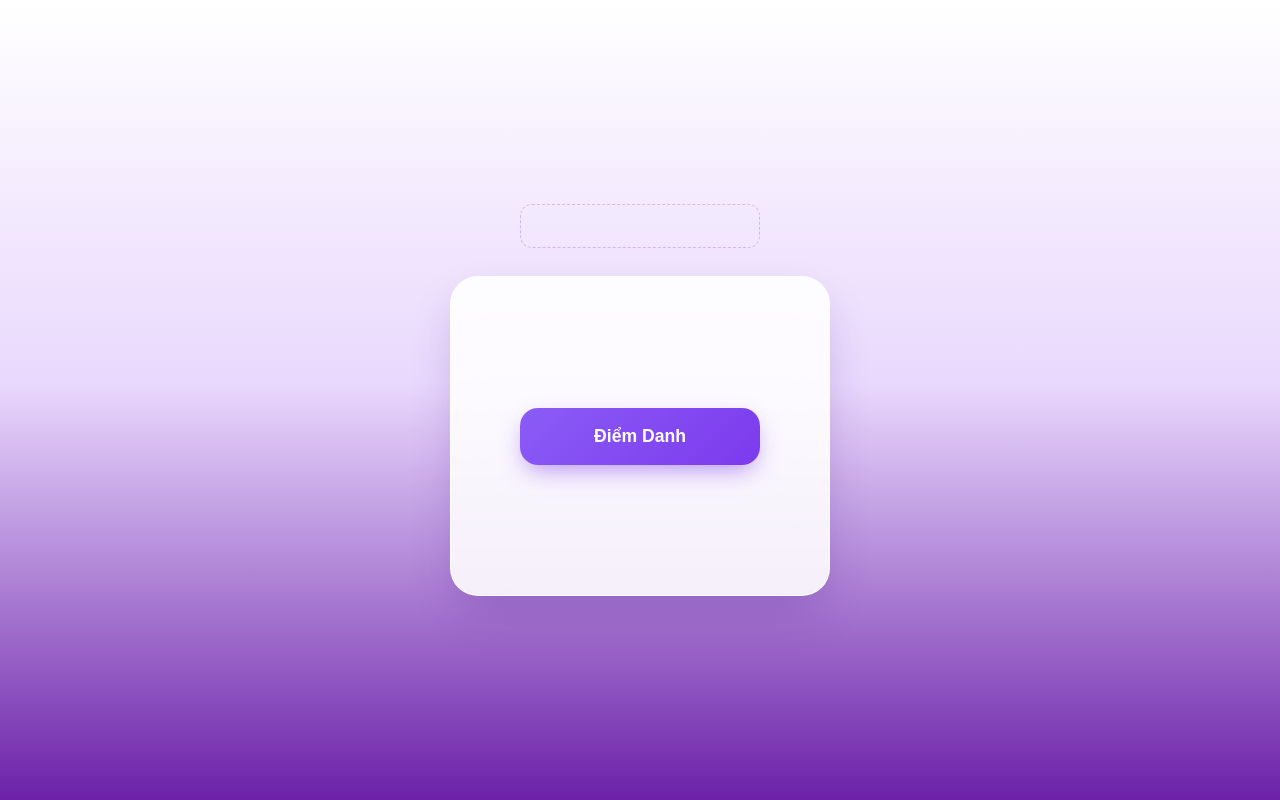
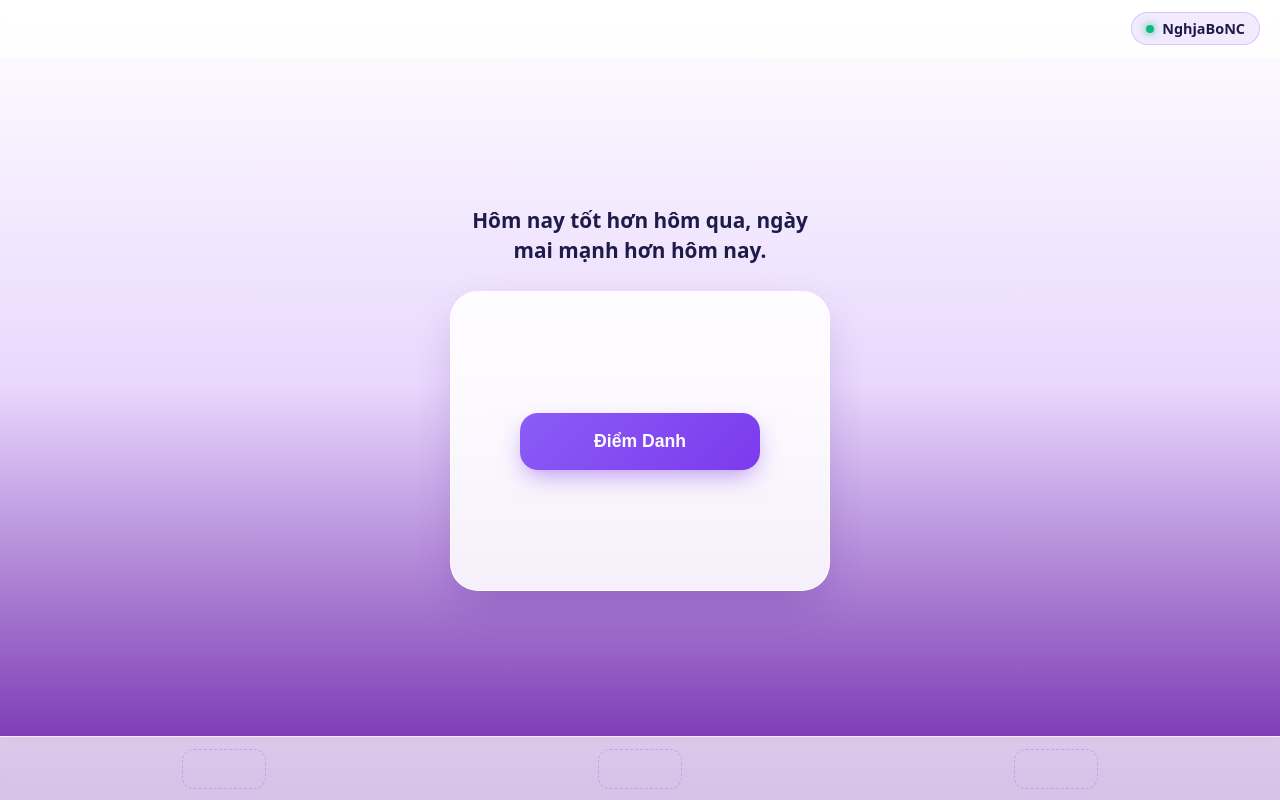
Before and after one commit to NghjaBoNC/Diem-danh, a plain HTML site: page index.html in a window 1280 px wide. Drawn offline with Linux system fonts and the light colour scheme.

Commit message:
v1.1: tach module html/css/js va them nav bar

```diff
--- /dev/null
+++ b/app.js
@@ -0,0 +1,43 @@
+(() => {
+  const STORAGE_KEY = 'daily_checkin_v1';
+  const QUOTE_IDX_KEY = 'daily_checkin_last_quote';
+  const heroTitle = document.getElementById('hero-title');
+  const checkinBtn = document.getElementById('checkin-btn');
+
+  const setRandomQuote = () => {
+    const lastIdx = Number(localStorage.getItem(QUOTE_IDX_KEY));
+    let nextIdx;
+    do {
+      nextIdx = Math.floor(Math.random() * QUOTES.length);
+    } while (QUOTES.length > 1 && nextIdx === lastIdx);
+    localStorage.setItem(QUOTE_IDX_KEY, String(nextIdx));
+    heroTitle.textContent = QUOTES[nextIdx];
+  };
+
+  const getTodayKey = () => {
+    const now = new Date();
+    return new Date(now - now.getTimezoneOffset() * 60000).toISOString().split('T')[0];
+  };
+  const loadState = () => {
+    try { return JSON.parse(localStorage.getItem(STORAGE_KEY)) || { history: {} }; }
+    catch { return { history: {} }; }
+  };
+  const saveState = (state) => localStorage.setItem(STORAGE_KEY, JSON.stringify(state));
+  const render = () => {
+    const isChecked = Boolean(loadState().history[getTodayKey()]);
+    checkinBtn.classList.toggle('checked', isChecked);
+    checkinBtn.textContent = isChecked ? 'Đã Điểm Danh ✓' : 'Điểm Danh';
+  };
+
+  heroTitle.addEventListener('click', setRandomQuote);
+  checkinBtn.addEventListener('click', () => {
+    const state = loadState();
+    const today = getTodayKey();
+    state.history[today] ? delete state.history[today] : (state.history[today] = new Date().toISOString());
+    saveState(state);
+    render();
+  });
+
+  setRandomQuote();
+  render();
+})();
--- a/index.html
+++ b/index.html
@@ -4,117 +4,29 @@
   <meta charset="UTF-8" />
   <meta name="viewport" content="width=device-width, initial-scale=1.0, maximum-scale=1.0, user-scalable=no" />
   <title>App Điểm Danh</title>
-  <style>
-    :root {
-      --bg-top: #ffffff;
-      --bg-mid: #e9d8fd;
-      --bg-bottom: #6b21a8;
-      --card-bg: rgba(255, 255, 255, 0.88);
-      --card-border: rgba(255, 255, 255, 0.95);
-      --primary: #7c3aed;
-      --success: #10b981;
-      --text-main: #1e1b4b;
-      --radius-card: 28px;
-      --radius-btn: 18px;
-    }
-    * { box-sizing: border-box; margin: 0; padding: 0; -webkit-tap-highlight-color: transparent; }
-    body {
-      min-height: 100dvh;
-      font-family: system-ui, -apple-system, sans-serif;
-      background: linear-gradient(180deg, var(--bg-top) 0%, var(--bg-mid) 48%, var(--bg-bottom) 100%);
-      color: var(--text-main);
-      display: flex;
-      flex-direction: column;
-      align-items: center;
-      justify-content: center;
-      padding: 24px 20px;
-      gap: 28px;
-    }
-    .hero-title {
-      min-height: 44px;
-      min-width: 240px;
-      max-width: 90vw;
-      font-size: 1.85rem;
-      font-weight: 800;
-      text-align: center;
-      display: flex;
-      align-items: center;
-      justify-content: center;
-      border: 1.5px dashed rgba(124, 58, 237, 0.28);
-      border-radius: 12px;
-      padding: 6px 16px;
-    }
-    .hero-title:not(:empty) { border: none; padding: 0; }
-    .main-card {
-      width: 100%;
-      max-width: 380px;
-      min-height: 320px;
-      background: var(--card-bg);
-      backdrop-filter: blur(16px);
-      -webkit-backdrop-filter: blur(16px);
-      border: 1px solid var(--card-border);
-      border-radius: var(--radius-card);
-      box-shadow: 0 20px 45px -10px rgba(76, 29, 149, 0.28);
-      padding: 32px 24px;
-      display: flex;
-      flex-direction: column;
-      align-items: center;
-      justify-content: center;
-      gap: 20px;
-    }
-    .checkin-btn {
-      width: 100%;
-      max-width: 240px;
-      padding: 18px 28px;
-      font-size: 1.1rem;
-      font-weight: 700;
-      color: #ffffff;
-      background: linear-gradient(135deg, #8b5cf6 0%, var(--primary) 100%);
-      border: none;
-      border-radius: var(--radius-btn);
-      box-shadow: 0 10px 24px -6px rgba(124, 58, 237, 0.55);
-      cursor: pointer;
-      transition: transform 0.15s ease, background 0.25s ease;
-    }
-    .checkin-btn:active { transform: scale(0.95); }
-    .checkin-btn.checked {
-      background: linear-gradient(135deg, #34d399 0%, var(--success) 100%);
-      box-shadow: 0 10px 24px -6px rgba(16, 185, 129, 0.45);
-    }
-  </style>
+  <link rel="stylesheet" href="style.css" />
 </head>
 <body>
-  <h1 id="hero-title" class="hero-title"></h1>
+  <header class="top-nav">
+    <div id="user-badge" class="user-badge">
+      <span class="user-dot"></span>
+      <span>NghjaBoNC</span>
+    </div>
+  </header>
+
+  <h1 id="hero-title" class="hero-title" title="Chạm để đổi câu khác"></h1>
+
   <main class="main-card">
     <button id="checkin-btn" class="checkin-btn" type="button">Điểm Danh</button>
   </main>
-  <script>
-    (() => {
-      const STORAGE_KEY = 'daily_checkin_v1';
-      const checkinBtn = document.getElementById('checkin-btn');
-      const getTodayKey = () => {
-        const now = new Date();
-        return new Date(now - now.getTimezoneOffset() * 60000).toISOString().split('T')[0];
-      };
-      const loadState = () => {
-        try { return JSON.parse(localStorage.getItem(STORAGE_KEY)) || { history: {} }; }
-        catch { return { history: {} }; }
-      };
-      const saveState = (state) => localStorage.setItem(STORAGE_KEY, JSON.stringify(state));
-      const render = () => {
-        const isChecked = Boolean(loadState().history[getTodayKey()]);
-        checkinBtn.classList.toggle('checked', isChecked);
-        checkinBtn.textContent = isChecked ? 'Đã Điểm Danh ✓' : 'Điểm Danh';
-      };
-      checkinBtn.addEventListener('click', () => {
-        const state = loadState();
-        const today = getTodayKey();
-        state.history[today] ? delete state.history[today] : (state.history[today] = new Date().toISOString());
-        saveState(state);
-        render();
-      });
-      render();
-    })();
-  </script>
+
+  <nav class="bottom-nav" aria-label="Điều hướng chính">
+    <div class="nav-slot"></div>
+    <div class="nav-slot"></div>
+    <div class="nav-slot"></div>
+  </nav>
+
+  <script src="quotes.js"></script>
+  <script src="app.js"></script>
 </body>
 </html>
--- /dev/null
+++ b/quotes.js
@@ -0,0 +1,17 @@
+const QUOTES = [
+  'Mỗi ngày tiến lên một chút, mỗi tháng vượt xa chính mình.',
+  'Không cần hoàn hảo, chỉ cần không ngừng cải thiện.',
+  'Hôm nay tốt hơn hôm qua, ngày mai mạnh hơn hôm nay.',
+  'Chậm cũng được, miễn là không dừng lại.',
+  'Kỷ luật tạo nên những gì động lực không thể duy trì.',
+  'Không có ngày hoàn hảo, chỉ có những ngày được tận dụng tốt.',
+  'Đừng đợi có động lực, hãy hành động để tạo ra động lực.',
+  'Việc khó không tự biến mất chỉ vì ta trì hoãn.',
+  'Thành quả là tổng hợp của những nỗ lực nhỏ được lặp lại.',
+  'Đã bắt đầu thì hãy có trách nhiệm với chính lựa chọn của mình.',
+  'Không hành động hôm nay, đừng mong đợi kết quả ngày mai.',
+  'Thời gian không chờ đợi kẻ thiếu kỷ luật.',
+  'Kế hoạch không có giá trị nếu chỉ tồn tại trên giấy.',
+  'Đừng lấy cảm xúc nhất thời quyết định tương lai dài hạn.',
+  'Không cần thắng người khác, nhưng tuyệt đối đừng dễ dàng đầu hàng chính mình.'
+];
--- /dev/null
+++ b/style.css
@@ -0,0 +1,75 @@
+:root {
+  --bg-top: #ffffff;
+  --bg-mid: #e9d8fd;
+  --bg-bottom: #6b21a8;
+  --card-bg: rgba(255, 255, 255, 0.88);
+  --card-border: rgba(255, 255, 255, 0.95);
+  --bar-bg: rgba(255, 255, 255, 0.72);
+  --primary: #7c3aed;
+  --success: #10b981;
+  --text-main: #1e1b4b;
+  --radius-card: 28px;
+  --radius-btn: 18px;
+  --top-bar-h: 58px;
+  --bot-bar-h: 64px;
+}
+* { box-sizing: border-box; margin: 0; padding: 0; -webkit-tap-highlight-color: transparent; }
+body {
+  min-height: 100dvh;
+  font-family: system-ui, -apple-system, sans-serif;
+  background: linear-gradient(180deg, var(--bg-top) 0%, var(--bg-mid) 48%, var(--bg-bottom) 100%);
+  color: var(--text-main);
+  display: flex;
+  flex-direction: column;
+  align-items: center;
+  justify-content: center;
+  padding: calc(var(--top-bar-h) + 20px) 20px calc(var(--bot-bar-h) + 20px);
+  gap: 24px;
+}
+.top-nav {
+  position: fixed; top: 0; left: 0; right: 0; height: var(--top-bar-h);
+  background: var(--bar-bg); backdrop-filter: blur(16px); -webkit-backdrop-filter: blur(16px);
+  border-bottom: 1px solid rgba(255, 255, 255, 0.65);
+  padding: 0 20px; display: flex; align-items: center; justify-content: flex-end; z-index: 100;
+}
+.user-badge {
+  display: inline-flex; align-items: center; gap: 8px; padding: 6px 14px;
+  background: rgba(124, 58, 237, 0.1); border: 1px solid rgba(124, 58, 237, 0.22);
+  border-radius: 999px; font-size: 0.9rem; font-weight: 700; color: var(--text-main);
+}
+.user-dot { width: 8px; height: 8px; border-radius: 50%; background: var(--success); box-shadow: 0 0 8px var(--success); }
+.hero-title {
+  width: 100%; max-width: 380px; min-height: 64px;
+  font-size: clamp(1.08rem, 4.3vw, 1.3rem); font-weight: 700; line-height: 1.45;
+  text-align: center; color: var(--text-main);
+  display: flex; align-items: center; justify-content: center;
+  padding: 0 8px; cursor: pointer; user-select: none; transition: opacity 0.2s ease;
+}
+.hero-title:active { opacity: 0.6; }
+.main-card {
+  width: 100%; max-width: 380px; min-height: 300px;
+  background: var(--card-bg); backdrop-filter: blur(16px); -webkit-backdrop-filter: blur(16px);
+  border: 1px solid var(--card-border); border-radius: var(--radius-card);
+  box-shadow: 0 20px 45px -10px rgba(76, 29, 149, 0.28);
+  padding: 32px 24px; display: flex; flex-direction: column; align-items: center; justify-content: center; gap: 20px;
+}
+.checkin-btn {
+  width: 100%; max-width: 240px; padding: 18px 28px;
+  font-size: 1.1rem; font-weight: 700; color: #ffffff;
+  background: linear-gradient(135deg, #8b5cf6 0%, var(--primary) 100%);
+  border: none; border-radius: var(--radius-btn);
+  box-shadow: 0 10px 24px -6px rgba(124, 58, 237, 0.55);
+  cursor: pointer; transition: transform 0.15s ease, background 0.25s ease;
+}
+.checkin-btn:active { transform: scale(0.95); }
+.checkin-btn.checked {
+  background: linear-gradient(135deg, #34d399 0%, var(--success) 100%);
+  box-shadow: 0 10px 24px -6px rgba(16, 185, 129, 0.45);
+}
+.bottom-nav {
+  position: fixed; bottom: 0; left: 0; right: 0; height: var(--bot-bar-h);
+  background: var(--bar-bg); backdrop-filter: blur(16px); -webkit-backdrop-filter: blur(16px);
+  border-top: 1px solid rgba(255, 255, 255, 0.65);
+  padding: 8px 24px; display: flex; align-items: center; justify-content: space-around; gap: 16px; z-index: 100;
+}
+.nav-slot { flex: 1; max-width: 84px; height: 40px; border: 1.5px dashed rgba(124, 58, 237, 0.24); border-radius: 12px; }
```
